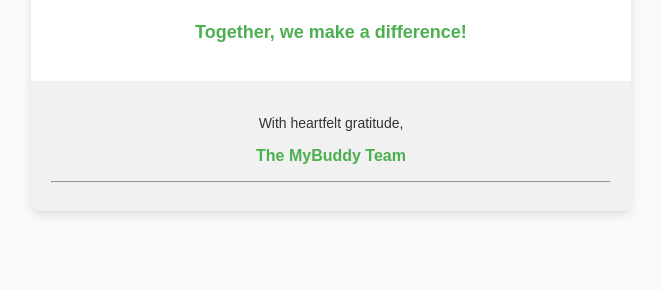
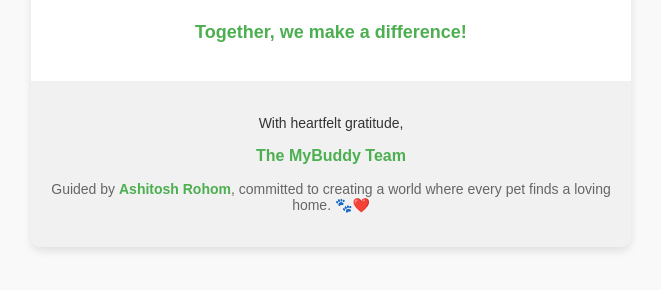
Before and after one commit to ashurohom/MyBuddyProject, a Django app: template mybuddy/template/email.html in a window 1280 px wide. Shown: the part 240-530 px from the top of the page, without its empty margins (309-970 px from the left). Run offline with Django 5.2, Linux system fonts and the light colour scheme; the template is opened without the code that fills it, so the values that code supplies are empty.

Commit message:
update email template

```diff
--- a/mybuddy/template/email.html
+++ b/mybuddy/template/email.html
@@ -27,8 +27,7 @@
       <td style="background-color: #f1f1f1; padding: 20px; text-align: center; border-bottom-left-radius: 10px; border-bottom-right-radius: 10px;">
         <p style="font-size: 14px; color: #333333;">With heartfelt gratitude,</p>
         <p style="font-size: 16px; font-weight: bold; color: #4CAF50;">The MyBuddy Team</p>
-        <hr>
-
+        <p style="font-size: 14px; color: #666666;">Guided by <strong style="color: #4CAF50;">Ashitosh Rohom</strong>, committed to creating a world where every pet finds a loving home. 🐾❤️</p>
       </td>
     </tr>
   </table>
```
